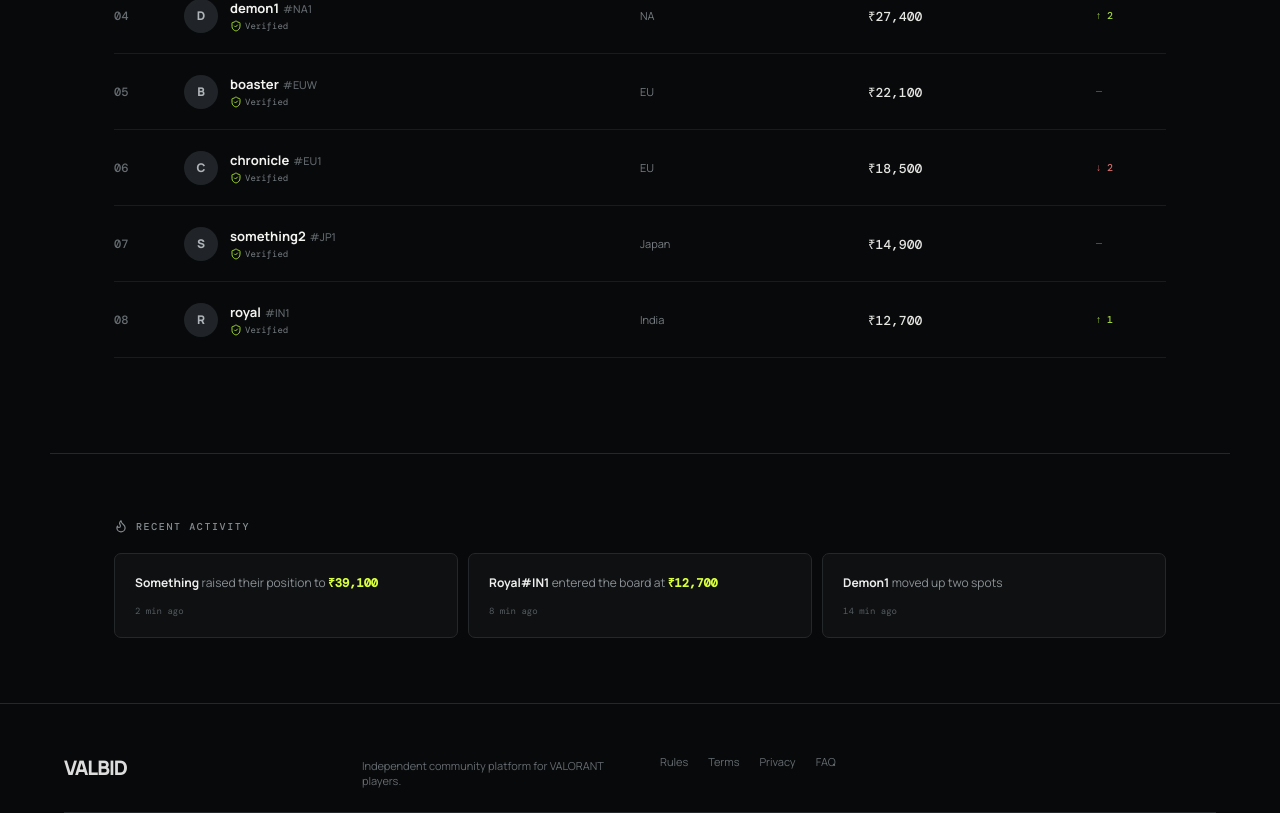
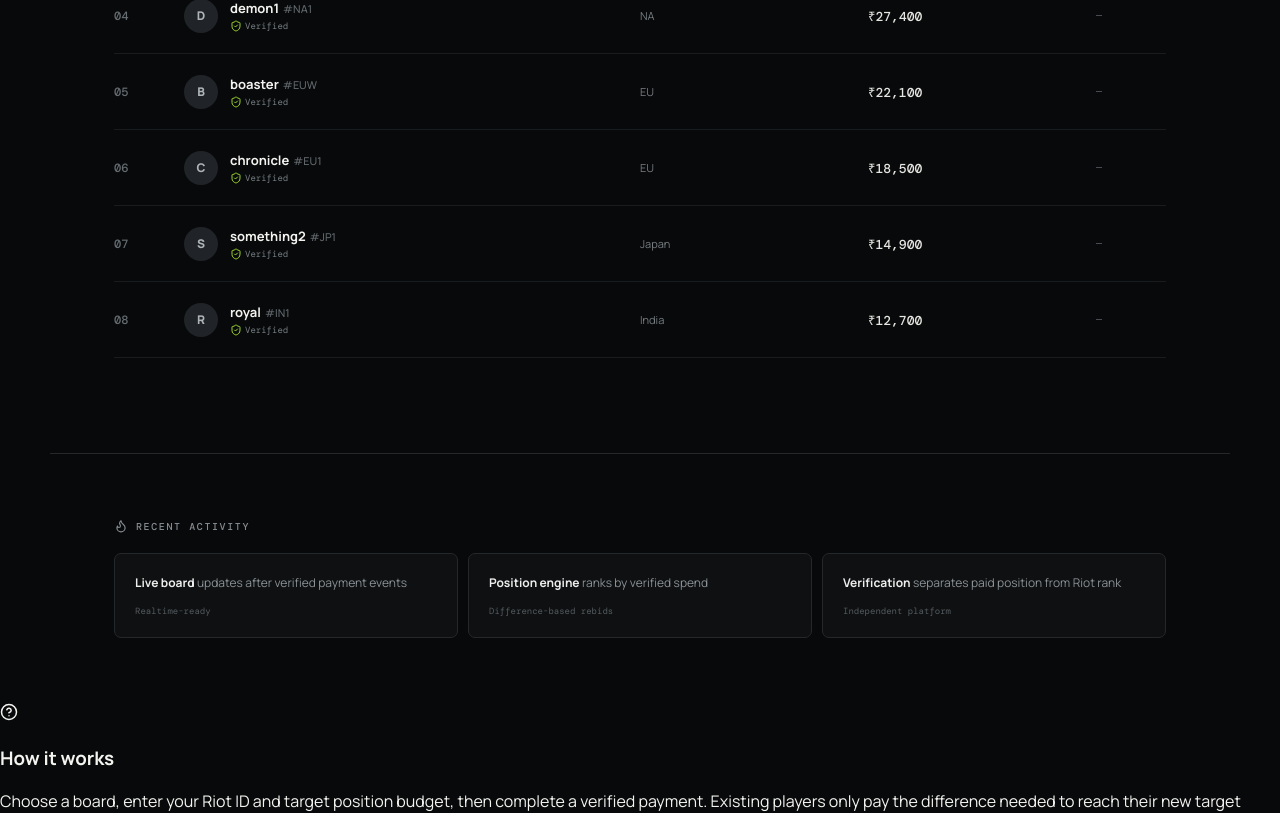
Before and after one commit to AKSHAYRAJSINHRATHOD/Valbid, a Next.js app: page / in a window 1280 px wide. Shown: the part 1250-2063 px from the top of the page. Built offline with nearby package versions, Linux system fonts and the light colour scheme; no server answers; the database is empty.

Commit message:
feat: connect VALBID leaderboard to Supabase

```diff
--- a/app/page.tsx
+++ b/app/page.tsx
@@ -1,39 +1,69 @@
 'use client'
 
-import { useMemo, useState } from 'react'
+import { useEffect, useMemo, useState } from 'react'
 import { ArrowUpRight, ChevronDown, CircleHelp, Flame, Menu, Search, ShieldCheck, Trophy, X } from 'lucide-react'
+import { supabase } from '../lib/supabase'
 
-type Entry = { rank: number; id: string; tag: string; region: string; amount: number; change?: number; verified: boolean }
+type Entry = { id: string; playerId: string; tag: string; region: string; amount: number; verified: boolean; firstVerifiedAt?: string | null }
 
-const seed: Entry[] = [
-  { rank: 1, id: 'tenz', tag: 'NA1', region: 'NA', amount: 48200, change: 1, verified: true },
-  { rank: 2, id: 'something', tag: 'KR1', region: 'Korea', amount: 39100, change: -1, verified: true },
-  { rank: 3, id: 'aspas', tag: '001', region: 'Brazil', amount: 32500, verified: true },
-  { rank: 4, id: 'demon1', tag: 'NA1', region: 'NA', amount: 27400, change: 2, verified: true },
-  { rank: 5, id: 'boaster', tag: 'EUW', region: 'EU', amount: 22100, change: 0, verified: true },
-  { rank: 6, id: 'chronicle', tag: 'EU1', region: 'EU', amount: 18500, change: -2, verified: true },
-  { rank: 7, id: 'something2', tag: 'JP1', region: 'Japan', amount: 14900, verified: true },
-  { rank: 8, id: 'royal', tag: 'IN1', region: 'India', amount: 12700, change: 1, verified: true },
+const fallback: Entry[] = [
+  { id: 'tenz', playerId: 'demo-1', tag: 'NA1', region: 'NA', amount: 48200, verified: true },
+  { id: 'something', playerId: 'demo-2', tag: 'KR1', region: 'Korea', amount: 39100, verified: true },
+  { id: 'aspas', playerId: 'demo-3', tag: '001', region: 'Brazil', amount: 32500, verified: true },
+  { id: 'demon1', playerId: 'demo-4', tag: 'NA1', region: 'NA', amount: 27400, verified: true },
+  { id: 'boaster', playerId: 'demo-5', tag: 'EUW', region: 'EU', amount: 22100, verified: true },
+  { id: 'chronicle', playerId: 'demo-6', tag: 'EU1', region: 'EU', amount: 18500, verified: true },
+  { id: 'something2', playerId: 'demo-7', tag: 'JP1', region: 'Japan', amount: 14900, verified: true },
+  { id: 'royal', playerId: 'demo-8', tag: 'IN1', region: 'India', amount: 12700, verified: true },
 ]
 
 const regions = ['Overall', 'India', 'NA', 'EU', 'Pacific', 'Brazil', 'LATAM', 'Korea', 'Japan']
 
 export default function Home() {
-  const [entries, setEntries] = useState(seed)
+  const [entries, setEntries] = useState<Entry[]>(fallback)
   const [amount, setAmount] = useState('100')
   const [riotId, setRiotId] = useState('')
   const [region, setRegion] = useState('Overall')
   const [tab, setTab] = useState('All-time')
   const [search, setSearch] = useState('')
   const [menu, setMenu] = useState(false)
+  const [loading, setLoading] = useState(true)
   const [notice, setNotice] = useState('')
+
+  useEffect(() => {
+    let active = true
+    async function load() {
+      if (!supabase) { setLoading(false); return }
+      const { data, error } = await supabase
+        .from('board_entries')
+        .select('player_id, paid_amount, first_verified_at, players(riot_game_name, riot_tag_line, region, verified)')
+        .eq('active', true)
+        .order('paid_amount', { ascending: false })
+        .limit(100)
+      if (!active) return
+      if (!error && data?.length) {
+        setEntries(data.flatMap((row: any) => row.players ? [{
+          id: row.players.riot_game_name,
+          playerId: row.player_id,
+          tag: row.players.riot_tag_line,
+          region: row.players.region,
+          amount: Number(row.paid_amount),
+          verified: Boolean(row.players.verified),
+          firstVerifiedAt: row.first_verified_at,
+        }] : []))
+      }
+      setLoading(false)
+    }
+    load()
+    return () => { active = false }
+  }, [])
 
   const filtered = useMemo(() => {
     const q = search.trim().toLowerCase()
     return entries
       .filter(e => region === 'Overall' || e.region === region)
       .filter(e => !q || `${e.id}#${e.tag}`.toLowerCase().includes(q))
-      .sort((a, b) => b.amount - a.amount)
+      .sort((a, b) => b.amount - a.amount || (a.firstVerifiedAt || '').localeCompare(b.firstVerifiedAt || ''))
       .map((e, i) => ({ ...e, rank: i + 1 }))
   }, [entries, region, search])
 
@@ -43,27 +73,17 @@
       setNotice('Enter a Riot ID and a bid of at least ₹100.')
       return
     }
-    const [id, tag = 'IN1'] = riotId.trim().split('#')
-    const existing = entries.find(e => e.id.toLowerCase() === id.toLowerCase() && e.tag.toLowerCase() === tag.toLowerCase())
-    const paid = existing ? Math.max(existing.amount, value) : value
-    setEntries(prev => existing
-      ? prev.map(e => e === existing ? { ...e, amount: paid, region: region === 'Overall' ? e.region : region } : e)
-      : [...prev, { rank: 0, id, tag, region: region === 'Overall' ? 'India' : region, amount: paid, verified: true }]
-    )
-    setNotice(`Demo claim created for ${id}#${tag}. Payment verification will be connected next.`)
-    setRiotId('')
+    setNotice('Claim flow is ready in the UI. Payment verification will be enabled after the payment provider + Riot verification are connected.')
   }
 
   return (
     <main>
       <header className="topbar">
         <a className="logo" href="#top">VAL<span>BID</span></a>
-        <nav className="desktopNav">
-          <a href="#leaderboard">Leaderboard</a><a href="#activity">Activity</a><a href="#about">About</a>
-        </nav>
+        <nav className="desktopNav"><a href="#leaderboard">Leaderboard</a><a href="#activity">Activity</a><a href="#about">About</a></nav>
         <div className="topActions">
           <div className="searchBox"><Search size={16}/><input value={search} onChange={e => setSearch(e.target.value)} placeholder="Search player" /></div>
-          <button className="ghostBtn" onClick={() => setMenu(!menu)}>{menu ? <X size={18}/> : <Menu size={18}/>}</button>
+          <button className="ghostBtn" onClick={() => setMenu(!menu)} aria-label="Menu">{menu ? <X size={18}/> : <Menu size={18}/>}</button>
         </div>
       </header>
 
@@ -95,18 +115,21 @@
 
         <div className="table">
           <div className="tableHead"><span>#</span><span>PLAYER</span><span>REGION</span><span>VERIFIED SPEND</span><span>MOVE</span></div>
-          {filtered.map((e, i) => <div className={`entry ${i < 3 ? 'topEntry' : ''}`} key={`${e.id}-${e.tag}`}>
+          {loading && <div className="empty">Loading live board…</div>}
+          {!loading && filtered.map((e, i) => <div className={`entry ${i < 3 ? 'topEntry' : ''}`} key={`${e.id}-${e.tag}`}>
             <div className="rank">{e.rank <= 3 ? <Trophy size={17}/> : String(e.rank).padStart(2, '0')}</div>
             <div className="player"><div className="avatar">{e.id[0].toUpperCase()}</div><div><strong>{e.id}<small>#{e.tag}</small></strong>{e.verified && <span className="verified"><ShieldCheck size={12}/> Verified</span>}</div></div>
             <div className="regionCell">{e.region}</div>
             <div className="amountCell">₹{e.amount.toLocaleString('en-IN')}</div>
-            <div className={`move ${e.change && e.change > 0 ? 'up' : e.change && e.change < 0 ? 'down' : ''}`}>{e.change ? `${e.change > 0 ? '↑' : '↓'} ${Math.abs(e.change)}` : '—'}</div>
+            <div className="move">—</div>
           </div>)}
-          {!filtered.length && <div className="empty">No players found on this board.</div>}
+          {!loading && !filtered.length && <div className="empty">No players found on this board.</div>}
         </div>
       </section>
 
-      <section id="activity" className="activitySection"><div className="eyebrow small"><Flame size={14}/> RECENT ACTIVITY</div><div className="activityGrid"><div><strong>Something</strong> raised their position to <b>₹39,100</b><span>2 min ago</span></div><div><strong>Royal#IN1</strong> entered the board at <b>₹12,700</b><span>8 min ago</span></div><div><strong>Demon1</strong> moved up two spots<span>14 min ago</span></div></div></section>
+      <section id="activity" className="activitySection"><div className="eyebrow small"><Flame size={14}/> RECENT ACTIVITY</div><div className="activityGrid"><div><strong>Live board</strong> updates after verified payment events<span>Realtime-ready</span></div><div><strong>Position engine</strong> ranks by verified spend<span>Difference-based rebids</span></div><div><strong>Verification</strong> separates paid position from Riot rank<span>Independent platform</span></div></div></section>
+
+      <section className="infoSection"><div><CircleHelp size={18}/><h3>How it works</h3><p>Choose a board, enter your Riot ID and target position budget, then complete a verified payment. Existing players only pay the difference needed to reach their new target amount.</p></div><div><ChevronDown size={18}/><h3>Important</h3><p>VALBID is an independent community platform. Paid Position is a site ranking based on verified payments, not Riot Games competitive rank, MMR or leaderboard data.</p></div></section>
 
       <footer id="about"><div className="footerLogo">VALBID</div><p>Independent community platform for VALORANT players.</p><div className="footerLinks"><a href="#about">Rules</a><a href="#about">Terms</a><a href="#about">Privacy</a><a href="#about">FAQ</a></div><small>VALBID is not affiliated with, endorsed by, or sponsored by Riot Games. Paid Position is not an official competitive rank.</small></footer>
     </main>
```
